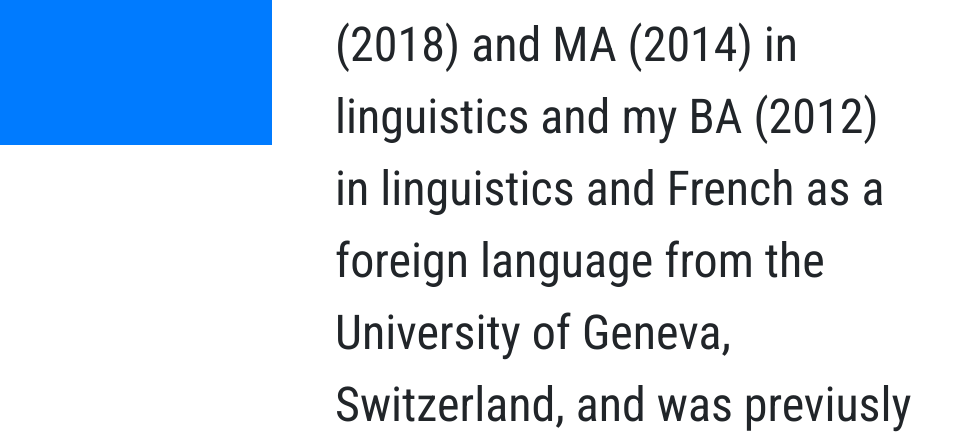
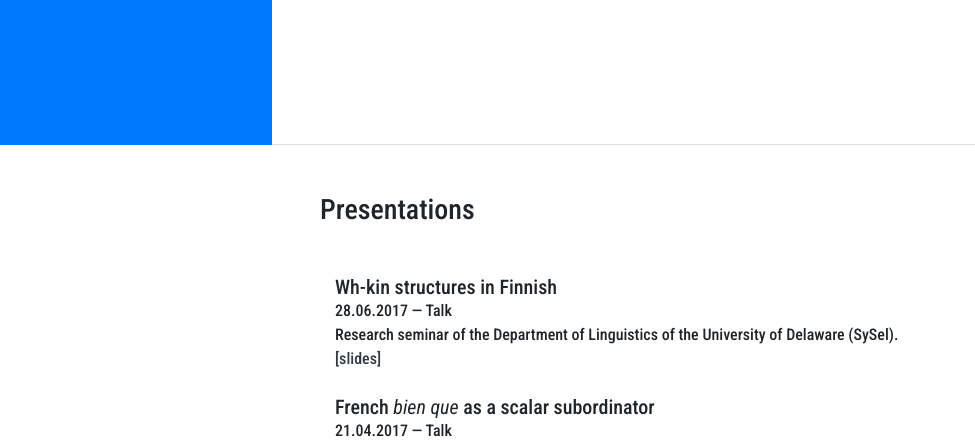
Before and after one commit to lohiniva/lohiniva.github.io, a website with bundled scripts: page index.html in a window 1280 px wide. Shown: the part 655-1100 px from the top of the page, without its empty margins (0-975 px from the left). Built offline with nearby package versions, Linux system fonts and the light colour scheme.

Commit message:
Update index.html

```diff
--- a/index.html
+++ b/index.html
@@ -64,7 +64,7 @@
 	    <style>
       body {
         font-family: 'Roboto Condensed', sans-serif;
-        font-size: 48px;
+        font-size: 20px;
       }
     </style>
 
```
